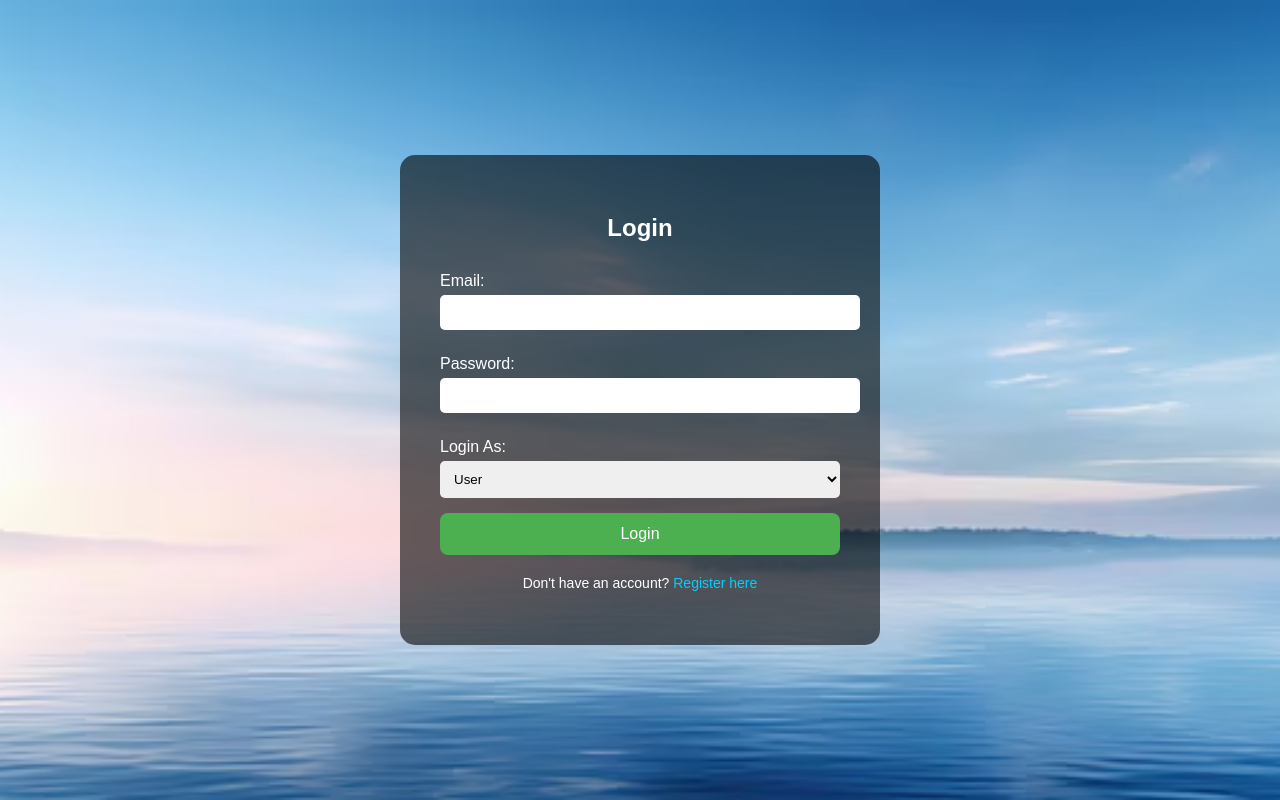
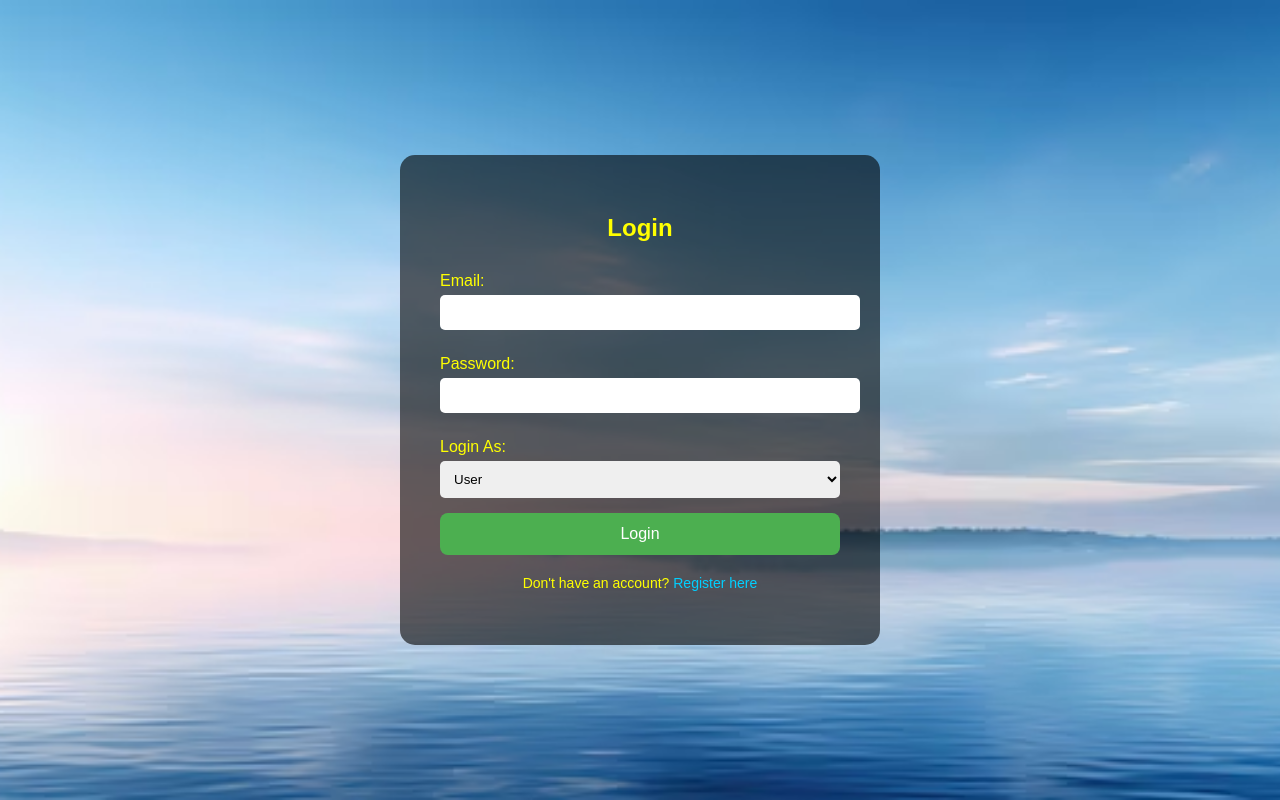
Before and after one commit to tanks24/Level-parking-app, a Flask app: page /login in a window 1280 px wide. Run offline with Flask 3, Linux system fonts and the light colour scheme.

Commit message:
Second commit to the login page

```diff
--- a/Templates/login.html
+++ b/Templates/login.html
@@ -9,7 +9,7 @@
             font-family: Arial, sans-serif;
             background: url("{{ url_for('static', filename='bg.jpg') }}") no-repeat center center fixed;
             background-size: cover;
-            color: #fff;
+            color: #ff0;
             display: flex;
             justify-content: center;
             align-items: center;
```
